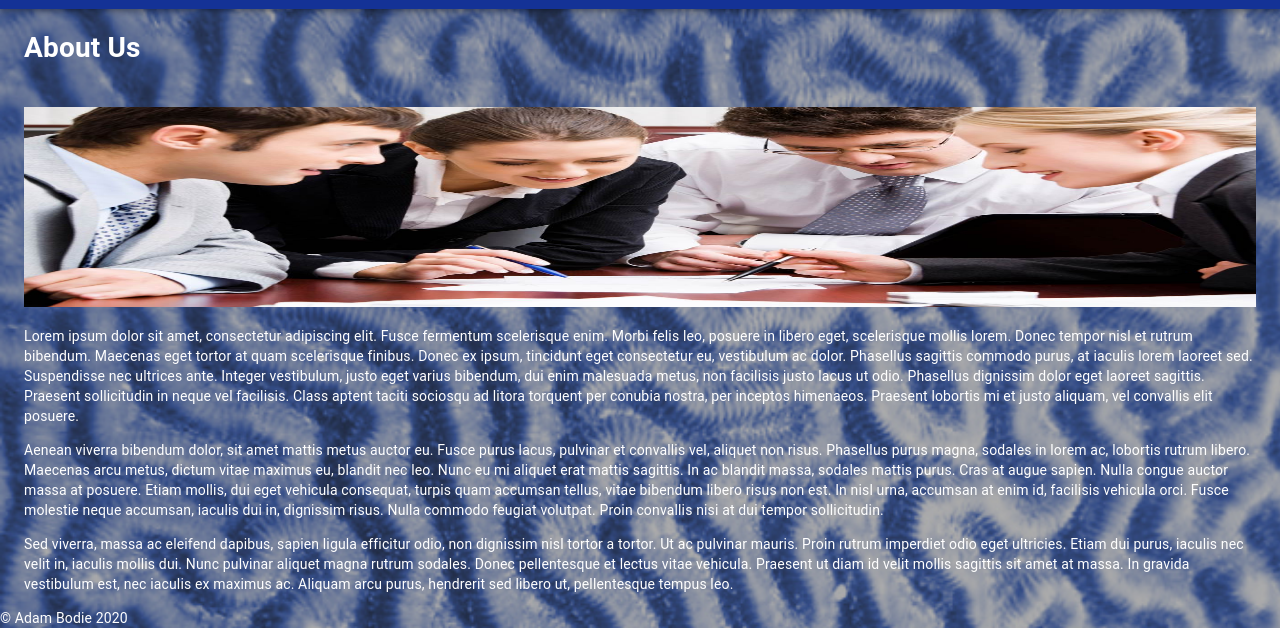
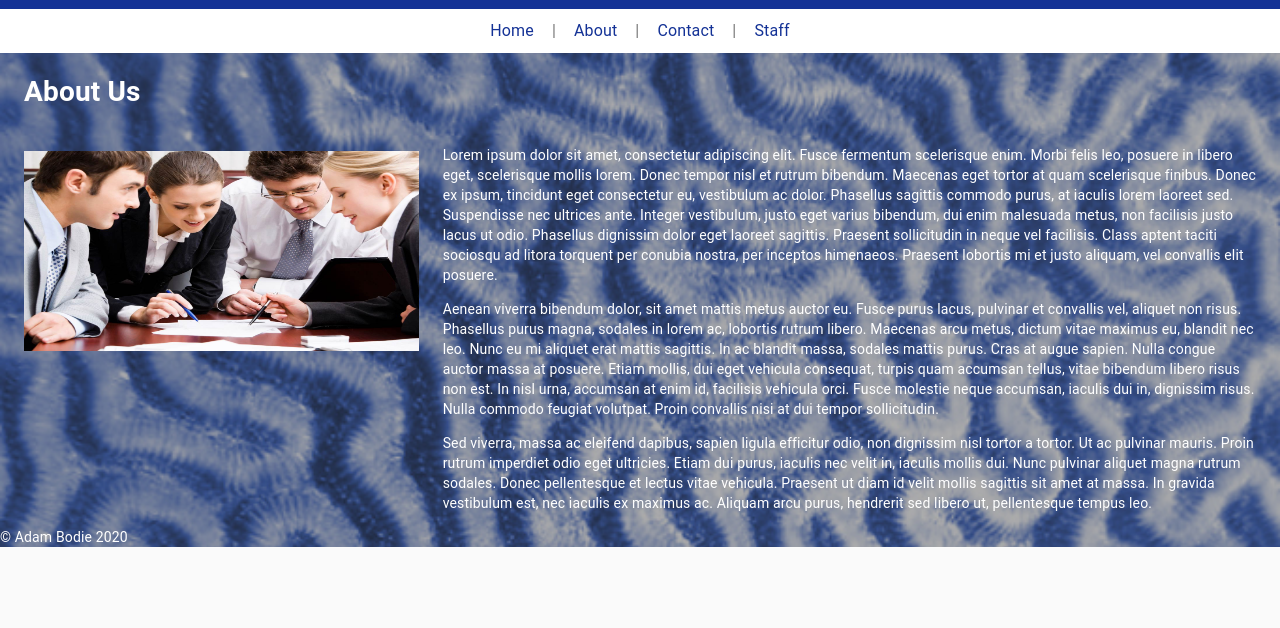
Before and after one commit to adambodie/twn-site, a Gatsby site: page /about in a window 1280 px wide. Shown: the part 315-943 px from the top of the page. After the commit the page ends 862 px from the top, so only its background shows below. Built offline with nearby package versions, Linux system fonts and the light colour scheme; Gatsby itself is replaced by a stand-in of ours.

Commit message:
Added navbar component

```diff
--- a/src/components/header.js
+++ b/src/components/header.js
@@ -1,5 +1,6 @@
 import PropTypes from 'prop-types'
 import React from 'react'
+import Navbar from './Navbar'
 import { makeStyles } from '@material-ui/core/styles'
 import { AppBar, Toolbar, Typography, IconButton } from '@material-ui/core'
 
@@ -25,6 +26,7 @@ const useStyles = makeStyles(theme => ({
 export default function Header({siteTitle}){
     const classes = useStyles()
     return(
+        <>
         <AppBar position="static" className={classes.root}>
             <Toolbar>
                 <IconButton edge="start" className={classes.menuButton} color="inherit" aria-label="menu">
@@ -33,6 +35,8 @@ export default function Header({siteTitle}){
                 <Typography variant="h6" className={classes.title}>{siteTitle}</Typography>
             </Toolbar>
         </AppBar>
+        <Navbar />
+        </>
     )
 }
 Header.propTypes = {
--- a/src/components/layout.js
+++ b/src/components/layout.js
@@ -17,7 +17,7 @@ const Layout = ({ children }) => {
         }
 `)
     return (
-        <div style={{'background': `url(${background})`, 'backgroundSize': 'cover', 'color': 'white'}}>
+        <div style={{'background': `url(${background})`, 'backgroundSize': 'cover', 'color': 'white', 'minHeight': window.innerHeight}}>
             <CssBaseline />
             <Header siteTitle={data.site.siteMetadata.title} />
             <Container maxWidth='lg'>
--- /dev/null
+++ b/src/components/navbar.js
@@ -0,0 +1,36 @@
+import React from 'react'
+import { makeStyles } from '@material-ui/core/styles'
+import { Breadcrumbs } from '@material-ui/core'
+import { Link } from 'gatsby'
+
+const useStyles = makeStyles(theme => ({
+    root: {
+        background: 'white',
+        flexGrow: 1,
+        padding: '10px',
+        display: 'flex',
+        justifyContent: 'center',
+        alignItems: 'center'
+    },
+    link: {
+        color: '#143296',
+        padding: '10px',
+        textDecoration: 'none',
+        '&:hover': {
+            color: '#010063',
+            background: '#eee'
+        },
+    }
+}))
+
+export default function Navbar({siteTitle}){
+    const classes = useStyles()
+    return(
+        <Breadcrumbs separator="|" aria-label="breadcrumb" className={classes.root}>
+            <Link to='/' className={classes.link}>Home</Link>
+            <Link to='/about' className={classes.link}>About</Link>
+            <Link to='/contact' className={classes.link}>Contact</Link>
+            <Link to='/staff' className={classes.link}>Staff</Link>
+        </Breadcrumbs>
+    )
+}
--- a/src/pages/about.js
+++ b/src/pages/about.js
@@ -3,6 +3,7 @@ import Layout from '../components/layout'
 import SEO from '../components/seo'
 import { makeStyles } from '@material-ui/core/styles'
 import people from '../images/people.jpg'
+import { Grid } from '@material-ui/core'
 
 const useStyles = makeStyles({
     image: {
@@ -17,10 +18,16 @@ export default function About() {
         <Layout>
             <SEO title='About' />
             <h1>About Us</h1>
-            <img className={classes.image} src={people} alt='people' />
-            <p>Lorem ipsum dolor sit amet, consectetur adipiscing elit. Fusce fermentum scelerisque enim. Morbi felis leo, posuere in libero eget, scelerisque mollis lorem. Donec tempor nisl et rutrum bibendum. Maecenas eget tortor at quam scelerisque finibus. Donec ex ipsum, tincidunt eget consectetur eu, vestibulum ac dolor. Phasellus sagittis commodo purus, at iaculis lorem laoreet sed. Suspendisse nec ultrices ante. Integer vestibulum, justo eget varius bibendum, dui enim malesuada metus, non facilisis justo lacus ut odio. Phasellus dignissim dolor eget laoreet sagittis. Praesent sollicitudin in neque vel facilisis. Class aptent taciti sociosqu ad litora torquent per conubia nostra, per inceptos himenaeos. Praesent lobortis mi et justo aliquam, vel convallis elit posuere.</p>
-            <p>Aenean viverra bibendum dolor, sit amet mattis metus auctor eu. Fusce purus lacus, pulvinar et convallis vel, aliquet non risus. Phasellus purus magna, sodales in lorem ac, lobortis rutrum libero. Maecenas arcu metus, dictum vitae maximus eu, blandit nec leo. Nunc eu mi aliquet erat mattis sagittis. In ac blandit massa, sodales mattis purus. Cras at augue sapien. Nulla congue auctor massa at posuere. Etiam mollis, dui eget vehicula consequat, turpis quam accumsan tellus, vitae bibendum libero risus non est. In nisl urna, accumsan at enim id, facilisis vehicula orci. Fusce molestie neque accumsan, iaculis dui in, dignissim risus. Nulla commodo feugiat volutpat. Proin convallis nisi at dui tempor sollicitudin.</p>
-            <p>Sed viverra, massa ac eleifend dapibus, sapien ligula efficitur odio, non dignissim nisl tortor a tortor. Ut ac pulvinar mauris. Proin rutrum imperdiet odio eget ultricies. Etiam dui purus, iaculis nec velit in, iaculis mollis dui. Nunc pulvinar aliquet magna rutrum sodales. Donec pellentesque et lectus vitae vehicula. Praesent ut diam id velit mollis sagittis sit amet at massa. In gravida vestibulum est, nec iaculis ex maximus ac. Aliquam arcu purus, hendrerit sed libero ut, pellentesque tempus leo.</p>
+            <Grid container spacing={3}>
+                <Grid item sm={12} md={4}>
+                    <img className={classes.image} src={people} alt='people' />
+                </Grid>
+                <Grid item sm={12} md={8}>
+                    <p>Lorem ipsum dolor sit amet, consectetur adipiscing elit. Fusce fermentum scelerisque enim. Morbi felis leo, posuere in libero eget, scelerisque mollis lorem. Donec tempor nisl et rutrum bibendum. Maecenas eget tortor at quam scelerisque finibus. Donec ex ipsum, tincidunt eget consectetur eu, vestibulum ac dolor. Phasellus sagittis commodo purus, at iaculis lorem laoreet sed. Suspendisse nec ultrices ante. Integer vestibulum, justo eget varius bibendum, dui enim malesuada metus, non facilisis justo lacus ut odio. Phasellus dignissim dolor eget laoreet sagittis. Praesent sollicitudin in neque vel facilisis. Class aptent taciti sociosqu ad litora torquent per conubia nostra, per inceptos himenaeos. Praesent lobortis mi et justo aliquam, vel convallis elit posuere.</p>
+                    <p>Aenean viverra bibendum dolor, sit amet mattis metus auctor eu. Fusce purus lacus, pulvinar et convallis vel, aliquet non risus. Phasellus purus magna, sodales in lorem ac, lobortis rutrum libero. Maecenas arcu metus, dictum vitae maximus eu, blandit nec leo. Nunc eu mi aliquet erat mattis sagittis. In ac blandit massa, sodales mattis purus. Cras at augue sapien. Nulla congue auctor massa at posuere. Etiam mollis, dui eget vehicula consequat, turpis quam accumsan tellus, vitae bibendum libero risus non est. In nisl urna, accumsan at enim id, facilisis vehicula orci. Fusce molestie neque accumsan, iaculis dui in, dignissim risus. Nulla commodo feugiat volutpat. Proin convallis nisi at dui tempor sollicitudin.</p>
+                    <p>Sed viverra, massa ac eleifend dapibus, sapien ligula efficitur odio, non dignissim nisl tortor a tortor. Ut ac pulvinar mauris. Proin rutrum imperdiet odio eget ultricies. Etiam dui purus, iaculis nec velit in, iaculis mollis dui. Nunc pulvinar aliquet magna rutrum sodales. Donec pellentesque et lectus vitae vehicula. Praesent ut diam id velit mollis sagittis sit amet at massa. In gravida vestibulum est, nec iaculis ex maximus ac. Aliquam arcu purus, hendrerit sed libero ut, pellentesque tempus leo.</p>
+                </Grid>
+            </Grid>
         </Layout>
     )
 }
--- a/src/pages/contact.js
+++ b/src/pages/contact.js
@@ -1,7 +1,7 @@
 import React from 'react'
 import Layout from '../components/layout'
 import SEO from '../components/seo'
-import { TextField, Button } from '@material-ui/core'
+import { TextField, Button, Grid } from '@material-ui/core'
 import { makeStyles } from '@material-ui/core/styles'
 
 const useStyles = makeStyles(theme => ({
@@ -24,12 +24,16 @@ export default function Contact() {
         <Layout>
             <SEO title='Contact Us' />
             <h1>Contact Us!</h1>
+            <Grid container className={classes.root} spacing={2}>
+                <Grid item xs={12} md={6}>
                     <form className={classes.root} noValidate autoComplete="off">
                         <TextField className={classes.fieldset} id="outlined-basic" label="Outlined" variant="outlined" />
                         <TextField className={classes.fieldset} id="outlined-basic" label="Outlined" variant="outlined" />
                         <TextField className={classes.fieldset} id="outlined-basic" label="Outlined" variant="outlined" />
                         <Button variant="contained" color="primary">Primary</Button>
                     </form>
+                </Grid>
+            </Grid>
         </Layout>
     )
 }
```
Lines whose indentation alone changed are shown as unchanged.
